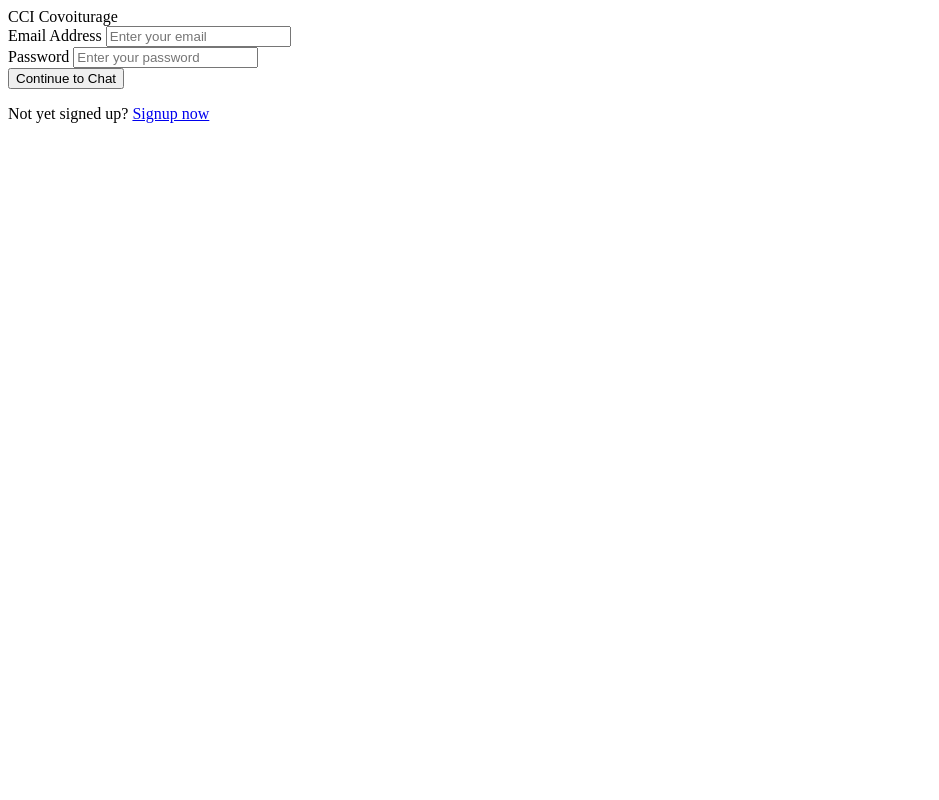
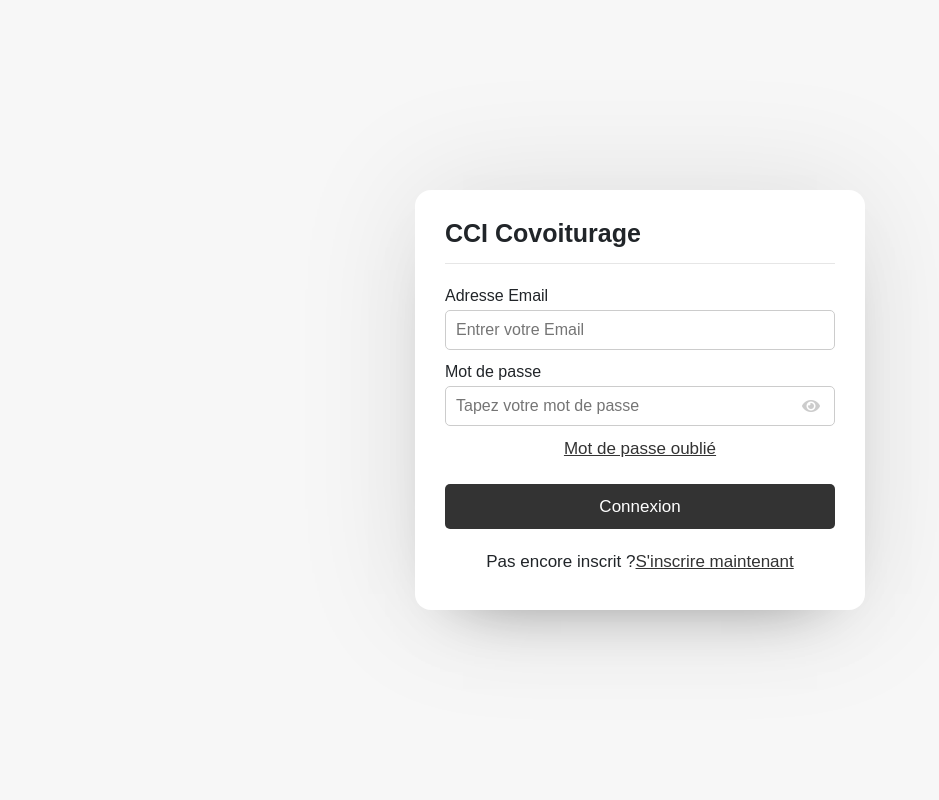
Before and after one commit to NikolozMamyan/mafia-Co, a PHP site: page /views/login.php in a window 1280 px wide. Shown: the whole page, without its empty margins (0-939 px from the left). Run offline with PHP 8.4, Linux system fonts and the light colour scheme; some libraries are stand-ins or nearby versions.

Commit message:
modif lien relatif

```diff
--- a/assets/css/main.css
+++ b/assets/css/main.css
@@ -1 +1,130 @@
-/*# sourceMappingURL=main.css.map */
+* {
+  margin: 0;
+  padding: 0;
+  box-sizing: border-box;
+  text-decoration: none;
+  font-family: "Poppins", sans-serif;
+}
+
+body {
+  display: flex;
+  align-items: center;
+  justify-content: center;
+  min-height: 100vh;
+  background: #f7f7f7;
+  padding: 0 10px;
+}
+
+.wrapper {
+  background: #fff;
+  max-width: 450px;
+  width: 100%;
+  border-radius: 16px;
+  box-shadow: 0 0 128px 0 rgba(0, 0, 0, 0.1), 0 32px 64px -48px rgba(0, 0, 0, 0.5);
+}
+
+/* Login & Signup Form CSS Start */
+.form {
+  padding: 25px 30px;
+}
+
+.form header {
+  font-size: 25px;
+  font-weight: 600;
+  padding-bottom: 10px;
+  border-bottom: 1px solid #e6e6e6;
+}
+
+.form form {
+  margin: 20px 0;
+}
+
+.form form .error-text {
+  color: #721c24;
+  padding: 8px 10px;
+  text-align: center;
+  border-radius: 5px;
+  background: #f8d7da;
+  border: 1px solid #f5c6cb;
+  margin-bottom: 10px;
+  display: none;
+}
+
+.form form .name-details {
+  display: flex;
+}
+
+.form .name-details .field:first-child {
+  margin-right: 10px;
+}
+
+.form .name-details .field:last-child {
+  margin-left: 10px;
+}
+
+.form form .field {
+  display: flex;
+  margin-bottom: 10px;
+  flex-direction: column;
+  position: relative;
+}
+
+.form form .field label {
+  margin-bottom: 2px;
+}
+
+.form form .input input {
+  height: 40px;
+  width: 100%;
+  font-size: 16px;
+  padding: 0 10px;
+  border-radius: 5px;
+  border: 1px solid #ccc;
+}
+
+.form form .field input {
+  outline: none;
+}
+
+.form form .image input {
+  font-size: 17px;
+}
+
+.form form .button input {
+  height: 45px;
+  border: none;
+  color: #fff;
+  font-size: 17px;
+  background: #333;
+  border-radius: 5px;
+  cursor: pointer;
+  margin-top: 13px;
+}
+
+.form form .field i {
+  position: absolute;
+  right: 15px;
+  top: 70%;
+  color: #ccc;
+  cursor: pointer;
+  transform: translateY(-50%);
+}
+
+.form form .field i.active::before {
+  color: #333;
+  content: "\f070";
+}
+
+.form .link {
+  text-align: center;
+  margin: 10px 0;
+  font-size: 17px;
+}
+
+.form .link a {
+  color: #333;
+}
+
+.form .link a:hover {
+  text-decoration: underline;
+}/*# sourceMappingURL=main.css.map */
--- a/assets/css/main.scss
+++ b/assets/css/main.scss
@@ -0,0 +1,9 @@
+@import "./sass/Base/colors";
+@import "./sass/Base/font";
+@import "./sass/Utils/variables";
+@import "./sass/Utils/functions";
+@import "./sass/Utils/mixins";
+@import "./sass/Layout/header";
+@import "./sass/Layout/footer";
+@import "./sass/Component/button";
+@import "./sass/Pages/loginPage";
--- a/assets/css/sass/Pages/_loginPage.scss
+++ b/assets/css/sass/Pages/_loginPage.scss
@@ -0,0 +1,112 @@
+*{
+    margin: 0;
+    padding: 0;
+    box-sizing: border-box;
+    text-decoration: none;
+    font-family: 'Poppins', sans-serif;
+  }
+  body{
+    display: flex;
+    align-items: center;
+    justify-content: center;
+    min-height: 100vh;
+    background: #f7f7f7;
+    padding: 0 10px;
+  }
+  .wrapper{
+    background: #fff;
+    max-width: 450px;
+    width: 100%;
+    border-radius: 16px;
+    box-shadow: 0 0 128px 0 rgba(0,0,0,0.1),
+                0 32px 64px -48px rgba(0,0,0,0.5);
+  }
+
+  /* Login & Signup Form CSS Start */
+  .form{
+    padding: 25px 30px;
+  }
+  .form header{
+    font-size: 25px;
+    font-weight: 600;
+    padding-bottom: 10px;
+    border-bottom: 1px solid #e6e6e6;
+  }
+  .form form{
+    margin: 20px 0;
+  }
+  .form form .error-text{
+    color: #721c24;
+    padding: 8px 10px;
+    text-align: center;
+    border-radius: 5px;
+    background: #f8d7da;
+    border: 1px solid #f5c6cb;
+    margin-bottom: 10px;
+    display: none;
+  }
+  .form form .name-details{
+    display: flex;
+  }
+  .form .name-details .field:first-child{
+    margin-right: 10px;
+  }
+  .form .name-details .field:last-child{
+    margin-left: 10px;
+  }
+  .form form .field{
+    display: flex;
+    margin-bottom: 10px;
+    flex-direction: column;
+    position: relative;
+  }
+  .form form .field label{
+    margin-bottom: 2px;
+  }
+  .form form .input input{
+    height: 40px;
+    width: 100%;
+    font-size: 16px;
+    padding: 0 10px;
+    border-radius: 5px;
+    border: 1px solid #ccc;
+  }
+  .form form .field input{
+    outline: none;
+  }
+  .form form .image input{
+    font-size: 17px;
+  }
+  .form form .button input{
+    height: 45px;
+    border: none;
+    color: #fff;
+    font-size: 17px;
+    background: #333;
+    border-radius: 5px;
+    cursor: pointer;
+    margin-top: 13px;
+  }
+  .form form .field i{
+    position: absolute;
+    right: 15px;
+    top: 70%;
+    color: #ccc;
+    cursor: pointer;
+    transform: translateY(-50%);
+  }
+  .form form .field i.active::before{
+    color: #333;
+    content: "\f070";
+  }
+  .form .link{
+    text-align: center;
+    margin: 10px 0;
+    font-size: 17px;
+  }
+  .form .link a{
+    color: #333;
+  }
+  .form .link a:hover{
+    text-decoration: underline;
+  }
--- a/controllers/login.php
+++ b/controllers/login.php
@@ -0,0 +1 @@
+<?php include(VIEWS.'login.php') ; ?>
--- a/index.php
+++ b/index.php
@@ -1,6 +1,4 @@
 <?php
-include_once "./views/header.php"
-include_once "./views/login.php"
+include_once ('_config.php');
+include_once(CONTROLLERS.'login.php');
 ?>
-<script src="https://cdn.jsdelivr.net/npm/@popperjs/core@2.9.2/dist/umd/popper.min.js" integrity="sha384-IQsoLXl5PILFhosVNubq5LC7Qb9DXgDA9i+tQ8Zj3iwWAwPtgFTxbJ8NT4GN1R8p" crossorigin="anonymous"></script>
-<script src="https://cdn.jsdelivr.net/npm/bootstrap@5.0.2/dist/js/bootstrap.min.js" integrity="sha384-cVKIPhGWiC2Al4u+LWgxfKTRIcfu0JTxR+EQDz/bgldoEyl4H0zUF0QKbrJ0EcQF" crossorigin="anonymous"></script>
--- /dev/null
+++ b/views/headDev.php
@@ -0,0 +1,15 @@
+<!DOCTYPE html>
+<!-- Coding By CodingNepal - youtube.com/codingnepal -->
+<html lang="fr">
+<head>
+  <meta charset="UTF-8">
+  <meta name="viewport" content="width=device-width, initial-scale=1.0">
+  <meta http-equiv="X-UA-Compatible" content="ie=edge">
+  <title>CCi Covoiturage</title>
+  <!-- link ajax -->
+  <link rel="stylesheet" href="https://cdnjs.cloudflare.com/ajax/libs/font-awesome/5.15.2/css/all.min.css"/>
+  <!-- link bootstrap -->
+  <link href="https://cdn.jsdelivr.net/npm/bootstrap@5.0.2/dist/css/bootstrap.min.css" rel="stylesheet" integrity="sha384-EVSTQN3/azprG1Anm3QDgpJLIm9Nao0Yz1ztcQTwFspd3yD65VohhpuuCOmLASjC" crossorigin="anonymous">
+  <!-- link css  -->
+  <link rel="stylesheet" href='../assets/css/main.css'>
+</head>
--- a/views/login.php
+++ b/views/login.php
@@ -1,6 +1,6 @@
-
 <!-- login.php -->
-
+<?php  //include(VIEWS.'head.php');
+        include('./headDev.php');?>
 <body>
   <div class="wrapper">
     <section class="form login">
@@ -8,23 +8,29 @@
       <form action="#" method="POST" enctype="multipart/form-data" autocomplete="off">
         <div class="error-text"><?php echo isset($errorText) ? $errorText : ''; ?></div>
         <div class="field input">
-          <label>Email Address</label>
-          <input type="text" name="email" placeholder="Enter your email" required>
+          <label>Adresse Email</label>
+          <input type="text" name="email" placeholder="Entrer votre Email" required>
         </div>
         <div class="field input">
-          <label>Password</label>
-          <input type="password" name="password" placeholder="Enter your password" required>
+          <label>Mot de passe</label>
+          <input type="password" name="password" placeholder="Tapez votre mot de passe" required>
           <i class="fas fa-eye"></i>
+
+        </div>
+        <div class="link">
+          <a href="">Mot de passe oublié</a>
         </div>
         <div class="field button">
-          <input type="submit" name="submit" value="Continue to Chat">
+          <input type="submit" name="submit" value="Connexion">
         </div>
       </form>
-      <div class="link">Not yet signed up? <a href="signup.php">Signup now</a></div>
+      <div class="link">Pas encore inscrit ?<a href="signup.php">S'inscrire maintenant</a></div>
     </section>
   </div>
 
-  <script src="../assets/js/pass-show-hide.js"></script>
-  <script src="../assets/js/login.js"></script>
+  <script src='<?php echo ASSETS ;?>js/pass-show-hide.js'></script>
+  <script src='<?php echo ASSETS ;?>js/login.js'></script>
+  <script src="https://cdn.jsdelivr.net/npm/@popperjs/core@2.9.2/dist/umd/popper.min.js" integrity="sha384-IQsoLXl5PILFhosVNubq5LC7Qb9DXgDA9i+tQ8Zj3iwWAwPtgFTxbJ8NT4GN1R8p" crossorigin="anonymous"></script>
+  <script src="https://cdn.jsdelivr.net/npm/bootstrap@5.0.2/dist/js/bootstrap.min.js" integrity="sha384-cVKIPhGWiC2Al4u+LWgxfKTRIcfu0JTxR+EQDz/bgldoEyl4H0zUF0QKbrJ0EcQF" crossorigin="anonymous"></script>
 
 </body>
```
Also changed, not shown: _config.php (added, +31 -0 lines), views/head.php (added, +15 -0 lines), views/header.php (deleted, +0 -15 lines), views/signup.php (+50 -0 lines), 1 other file.
